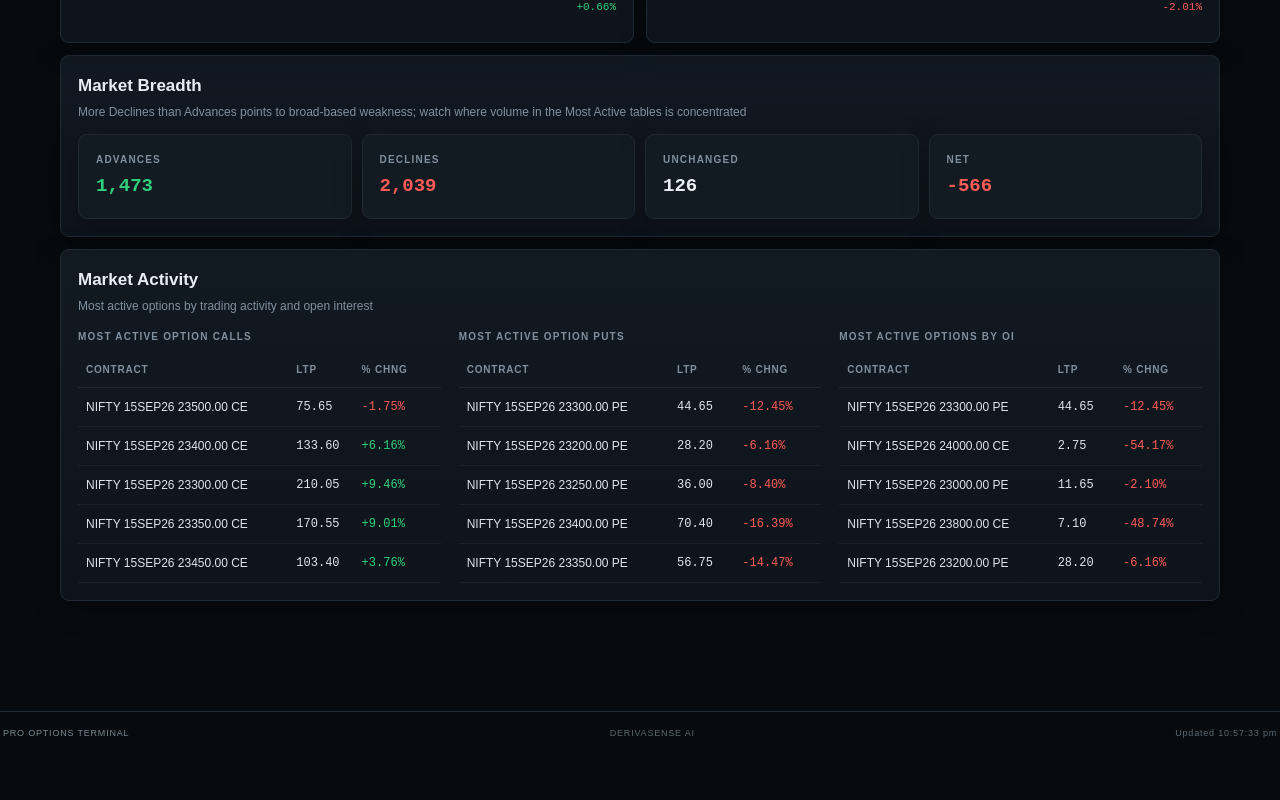
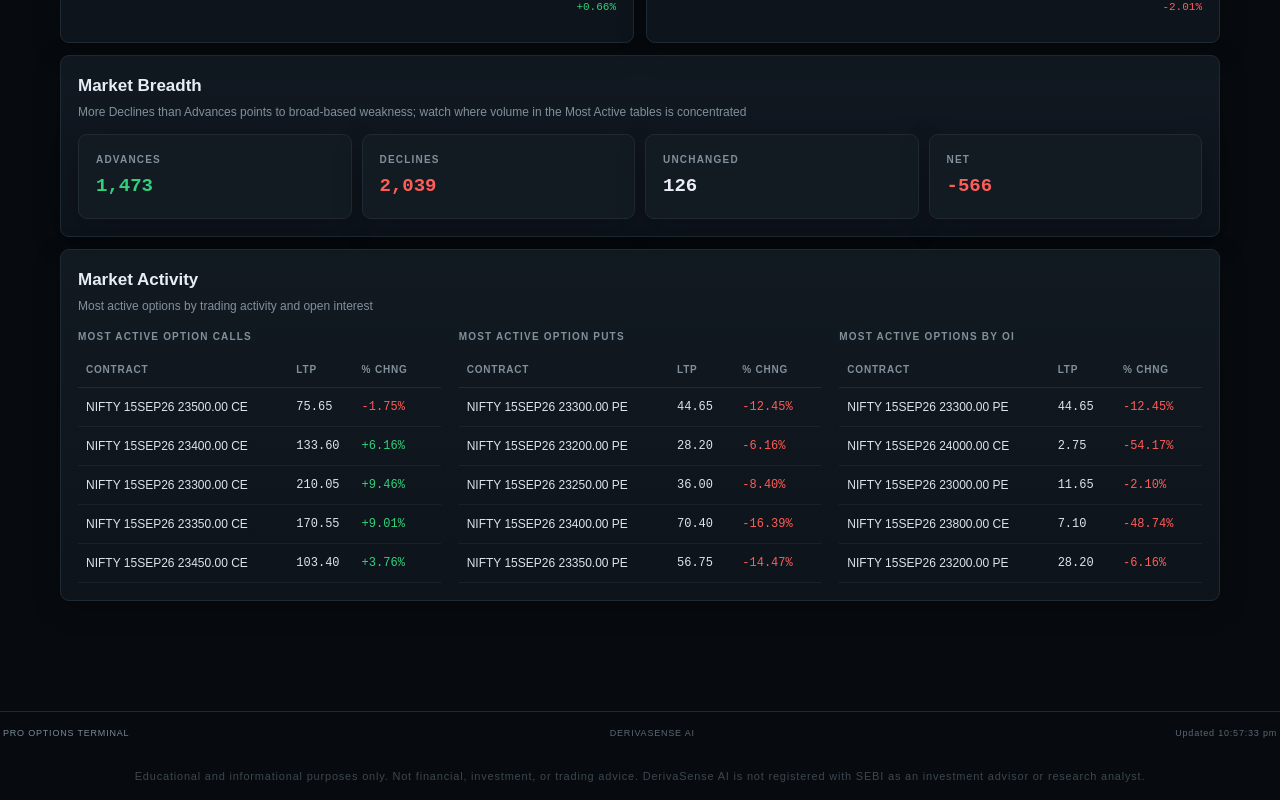
Before and after one commit to tarapadadutta/derivasense, a Next.js app: page / in a window 1280 px wide. Shown: the part 1710-2510 px from the top of the page. Before the commit the page ends 2465 px from the top, so only its background shows below. Built offline with nearby package versions, Linux system fonts and the light colour scheme.

Commit message:
Add website disclaimer

```diff
--- a/app/page.tsx
+++ b/app/page.tsx
@@ -2115,10 +2115,10 @@ export default function Home() {
         className="footer"
         style={{
           display: "flex",
-          justifyContent:
-            "space-between",
+          justifyContent: "space-between",
           gap: 20,
           flexWrap: "wrap",
+          alignItems: "center",
         }}
       >
         <span>
@@ -2133,10 +2133,23 @@ export default function Home() {
           {lastRefresh
             ? `Updated ${new Date(
                 lastRefresh
-              ).toLocaleTimeString(
-                "en-IN"
-              )}`
+              ).toLocaleTimeString("en-IN")}`
             : "Updating..."}
+        </span>
+
+        <span
+          style={{
+            width: "100%",
+            textAlign: "center",
+            fontSize: 11,
+            lineHeight: 1.5,
+            opacity: 0.65,
+            marginTop: 8,
+          }}
+        >
+          Educational and informational purposes only. Not financial, investment,
+          or trading advice. DerivaSense AI is not registered with SEBI as an
+          investment advisor or research analyst.
         </span>
       </footer>
     </div>
```
